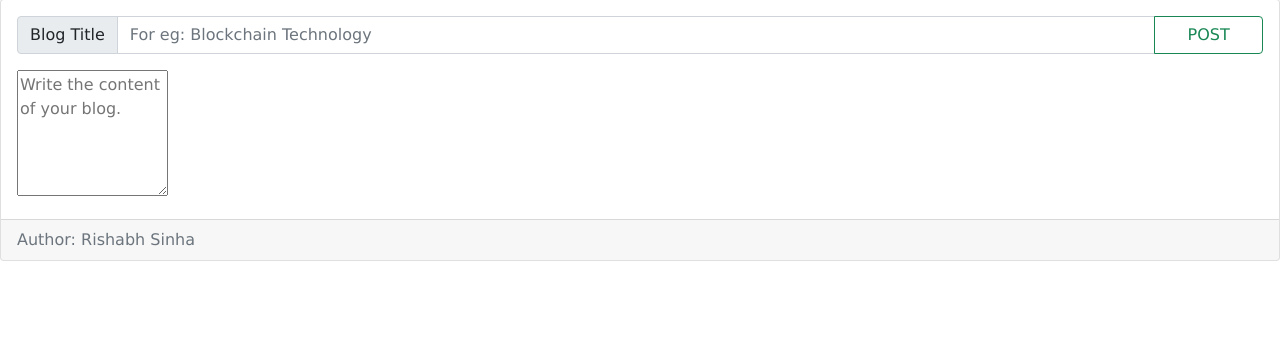
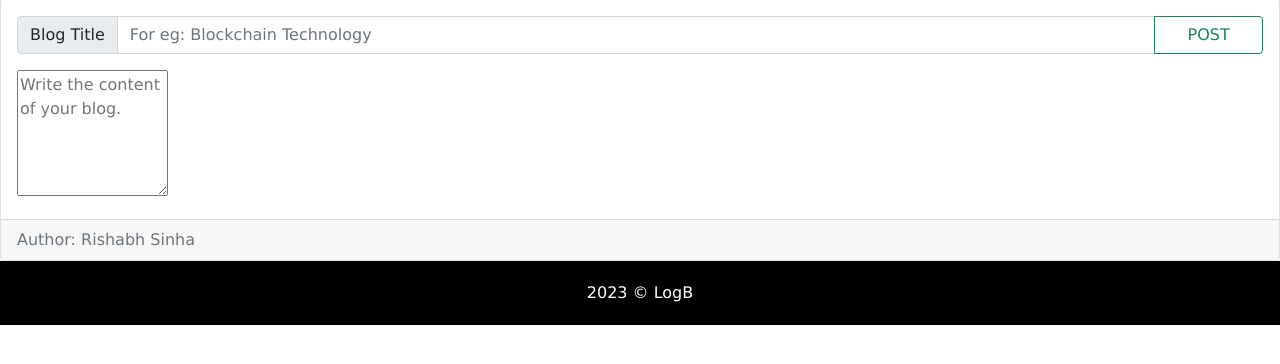
Before and after one commit to OmAvhad/LogB, a Django app: template templates/main/write.html in a window 1280 px wide. Shown: the part 75-439 px from the top of the page. Run offline with Django 4.2, Linux system fonts and the light colour scheme; the template is opened without the code that fills it, so the values that code supplies are empty; some libraries are stand-ins or nearby versions.

Commit message:
Styling in Write Tab

```diff
--- a/templates/main/home.html
+++ b/templates/main/home.html
@@ -164,9 +164,12 @@ div.sticky {
 
     <div class="row bg-white">
         <div class="col-2">
-          <nav id="navbar-example3" class="h-100 flex-column align-items-stretch pe-4 border-end bg-secondary">
+          <nav id="navbar-example3" class="h-100 flex-column align-items-stretch pe-4 border-end bg-white">
             <div class="sticky">
             <nav class="nav nav-pills flex-column text-white">
+              <li class="nav-item text-dark text-center p-2">
+                <b>  Content</b>
+            </li>
               <a class="nav-link" href="#item-1">Subject 1</a>
 
                 <a class="nav-link" href="#item-1-1">Subject 2</a>
--- a/templates/main/write.html
+++ b/templates/main/write.html
@@ -32,6 +32,16 @@
         margin: 0px;
         background-color: dark;
     }
+    footer{
+    margin-top: 0;
+    background-color: #000000;
+    text-align: center;
+}
+.footer-text{
+    color: #ffffff;
+
+    padding: 20px 0px;
+}
 </style>
 
 
@@ -106,6 +116,13 @@
 
     </form>
 
+    <footer>
+        <div class="footer-text">
+            2023 © LogB
+        </div>
+    </footer>
+
+
     <script>
         function write_info(){
 
```
